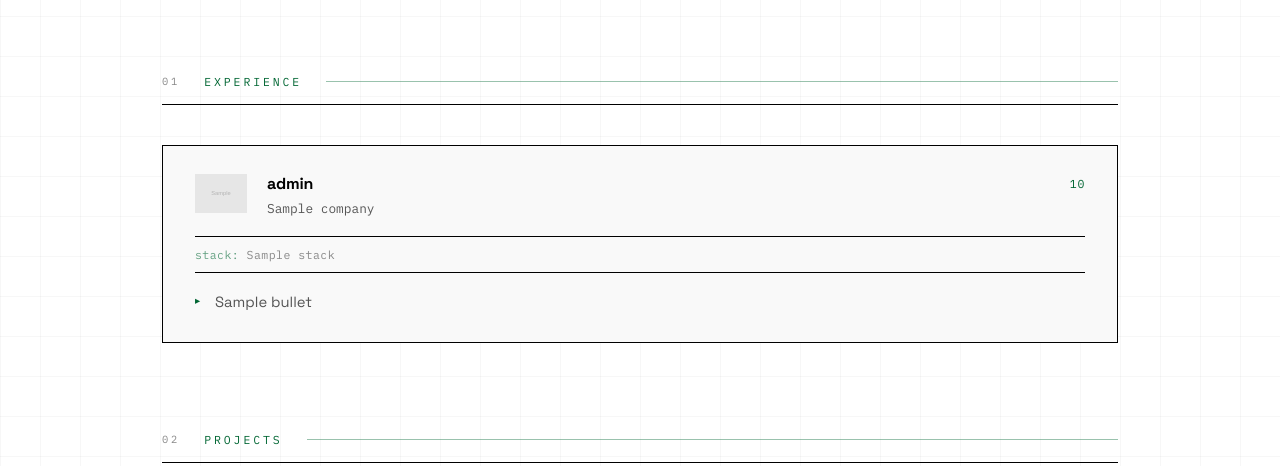
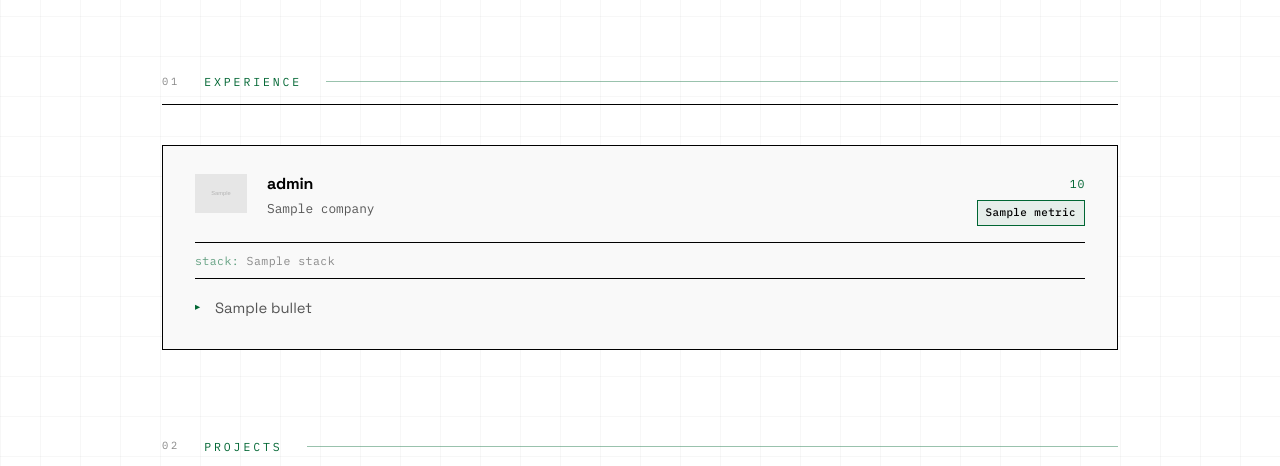
Before and after one commit to sagun-karki/portfolio-website, a Flask app: template api/templates/index.html in a window 1280 px wide. Shown: the part 984-1450 px from the top of the page. Run offline with Flask 2, Linux system fonts and the light colour scheme; the template is opened without the code that fills it: most values are stand-ins (such as "Sample title", 1, 10 or a date in 2020); grey boxes marked "Sample" are stand-in pictures.

Commit message:
Show experience impact metrics in the timeline
Surface the existing metric field from data.json as badges next to each role so key outcomes are visible without digging into bullets.

Co-authored-by: Cursor <cursoragent@cursor.com>

```diff
--- a/api/static/css/sections.css
+++ b/api/static/css/sections.css
@@ -482,6 +482,20 @@
     text-transform: uppercase;
 }
 
+.timeline-metric {
+    display: inline-block;
+    font-family: var(--font-mono);
+    font-size: 0.68rem;
+    font-weight: 500;
+    color: var(--text-primary);
+    background-color: var(--accent-dim);
+    border: 1px solid var(--accent);
+    padding: 0.2rem 0.5rem;
+    letter-spacing: 0.04em;
+    text-align: right;
+    white-space: nowrap;
+}
+
 /* Tech stack tag line */
 .timeline-stack {
     font-family: var(--font-mono);
--- a/api/templates/index.html
+++ b/api/templates/index.html
@@ -115,6 +115,9 @@
             </div>
             <div class="timeline-entry-right">
               <p class="card-item-meta timeline-duration">{{ job.duration }}</p>
+              {% if job.metric %}
+              <span class="timeline-metric">{{ job.metric }}</span>
+              {% endif %}
             </div>
           </div>
           {% if job.stack %}
```
